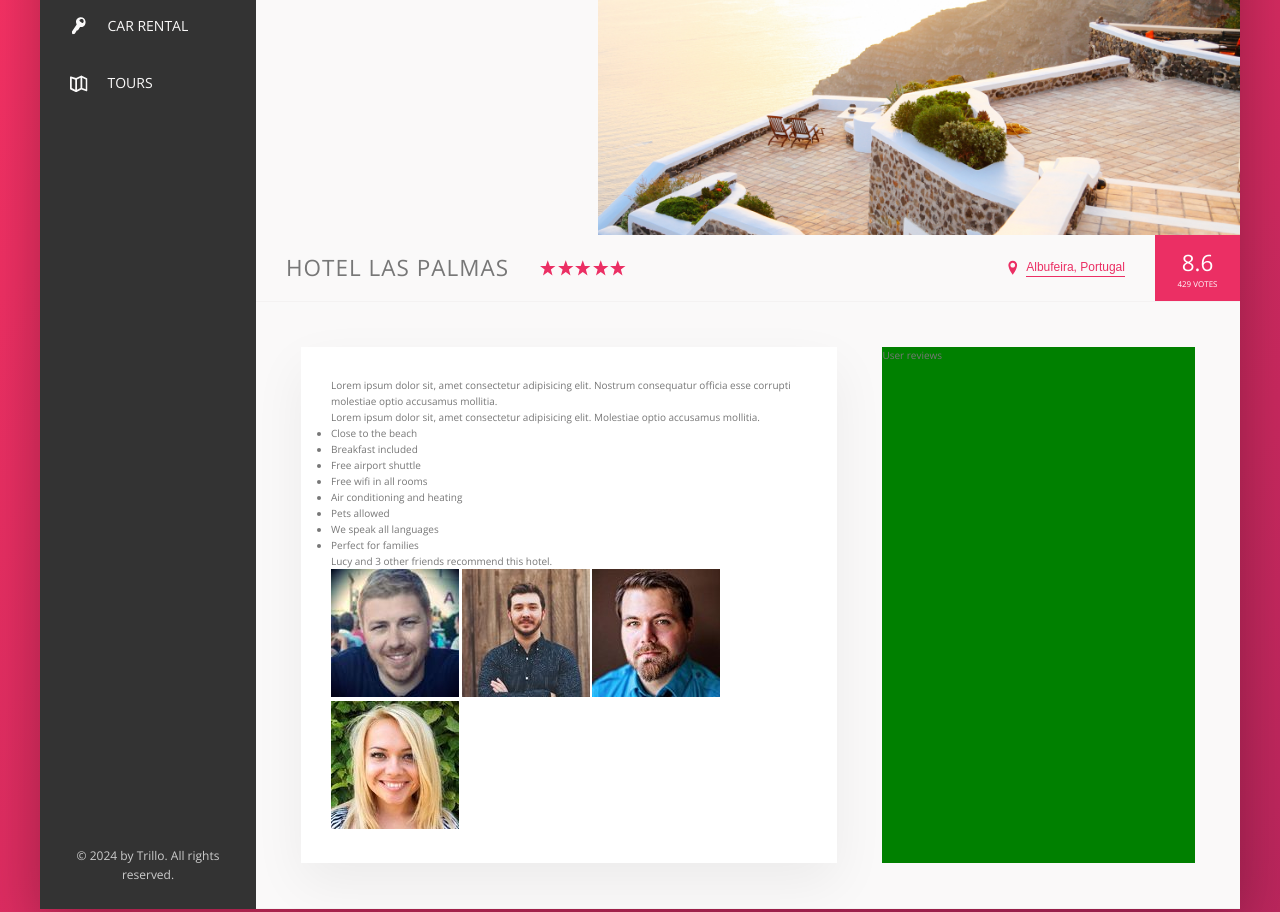
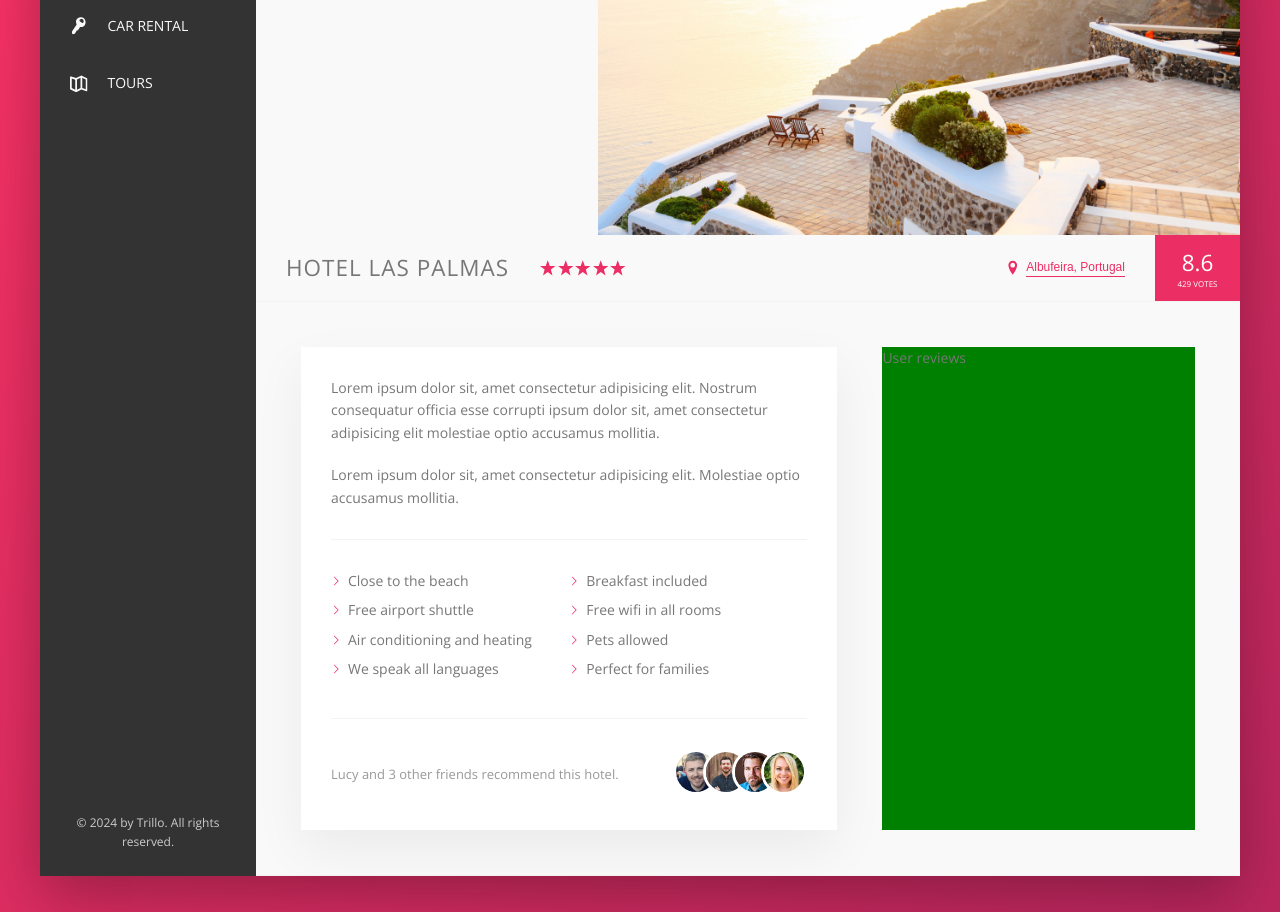
Before and after one commit to laiminhkiet7522/learn-html-css-advance, a website: page Trillo/index.html in a window 1280 px wide. Shown: the part 300-1212 px from the top of the page. Drawn offline with nearby package versions, Linux system fonts and the light colour scheme.

Commit message:
Section 7: Building the Description Section - Part 2

```diff
--- a/Trillo/index.html
+++ b/Trillo/index.html
@@ -131,7 +131,7 @@
                 <div class="detail">
                     <div class="description">
                         <p class="paragraph">
-                            Lorem ipsum dolor sit, amet consectetur adipisicing elit. Nostrum consequatur officia esse corrupti molestiae optio accusamus mollitia.
+                            Lorem ipsum dolor sit, amet consectetur adipisicing elit. Nostrum consequatur officia esse corrupti ipsum dolor sit, amet consectetur adipisicing elit molestiae optio accusamus mollitia.
                         </p>
                         <p class="paragraph">
                             Lorem ipsum dolor sit, amet consectetur adipisicing elit. Molestiae optio
--- a/Trillo/sass/_layout.scss
+++ b/Trillo/sass/_layout.scss
@@ -34,6 +34,7 @@
 
 .detail {
   display: flex;
+  font-size: 1.4rem;
   padding: 4.5rem;
   background-color: var(--color-grey-light-1);
   border-bottom: var(--line);
--- a/Trillo/sass/components.scss
+++ b/Trillo/sass/components.scss
@@ -273,6 +273,73 @@
   }
 }
 
+// -----PARAGRAPH-----
+.paragraph:not(:last-of-type) {
+  margin-bottom: 2rem;
+}
+
+// -----LIST-----
+.list {
+  list-style: none;
+  margin: 3rem 0;
+  padding: 3rem 0;
+  border-top: var(--line);
+  border-bottom: var(--line);
+  display: flex;
+  flex-wrap: wrap;
+
+  &__item {
+    flex: 0 0 50%;
+    margin-bottom: 0.7rem;
+  }
+
+  &__item::before {
+    content: "";
+    display: inline-block;
+    height: 1rem;
+    width: 1rem;
+    margin-right: 0.7rem;
+
+    //Older Browsers
+    // background-image: url(../img/chevron-thin-right.svg);
+    // background-size: cover;
+
+    //Newer Browsers - using masks
+    background-color: var(--color-primary);
+    --webkit-mask-image: url(../img/chevron-thin-right.svg);
+    --webkit-mask-size: cover;
+    mask-image: url(../img/chevron-thin-right.svg);
+    mask-size: cover;
+  }
+}
+
+// -----RECOMMEND-----
+.recommend {
+  font-size: 1.3rem;
+  color: var(--color-grey-dark-3);
+  display: flex;
+  align-items: center;
+
+  &__count {
+    margin-right: auto;
+  }
+
+  &__friends {
+  }
+
+  &__photo {
+    box-sizing: content-box;
+    height: 4rem;
+    width: 4rem;
+    border-radius: 50%;
+    border: 3px solid #fff;
+
+    &:not(:last-child) {
+      margin-right: -2rem;
+    }
+  }
+}
+
 @keyframes pulse {
   0% {
     transform: scale(1);
```
Also changed, not shown: Trillo/css/style.css.
